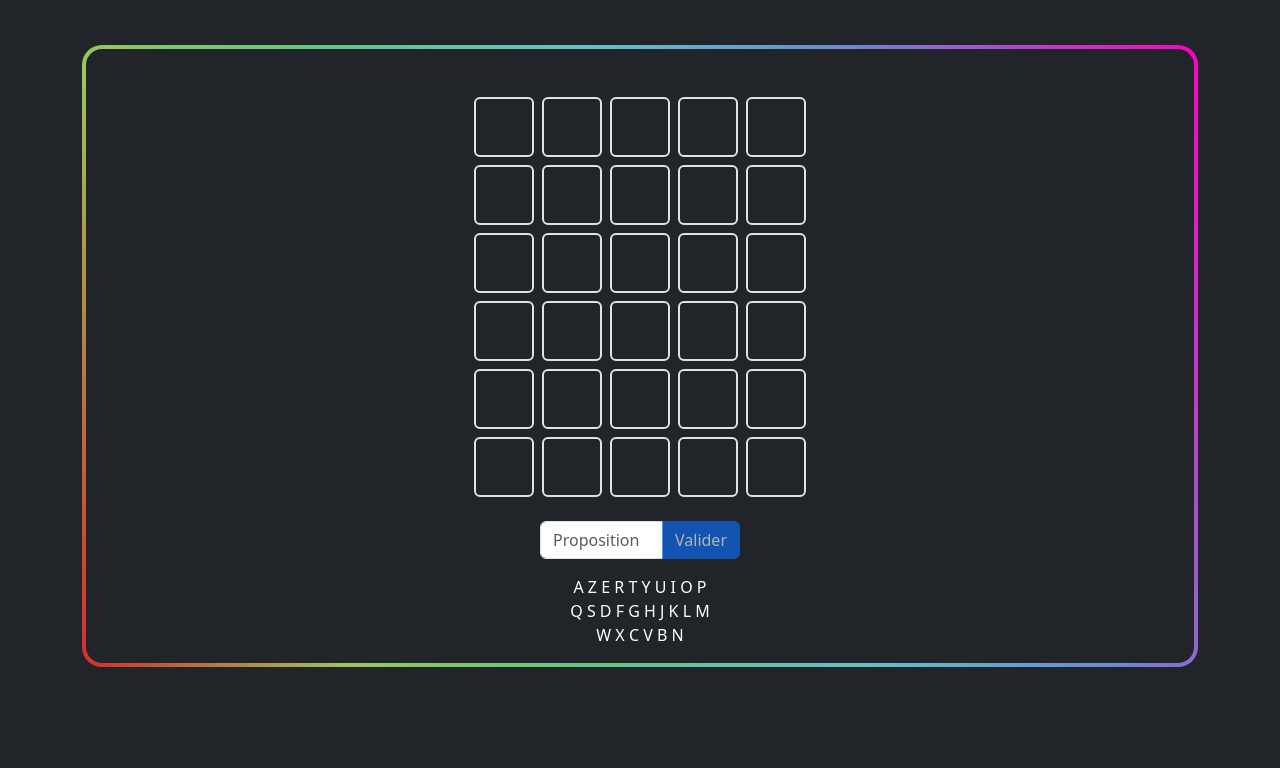
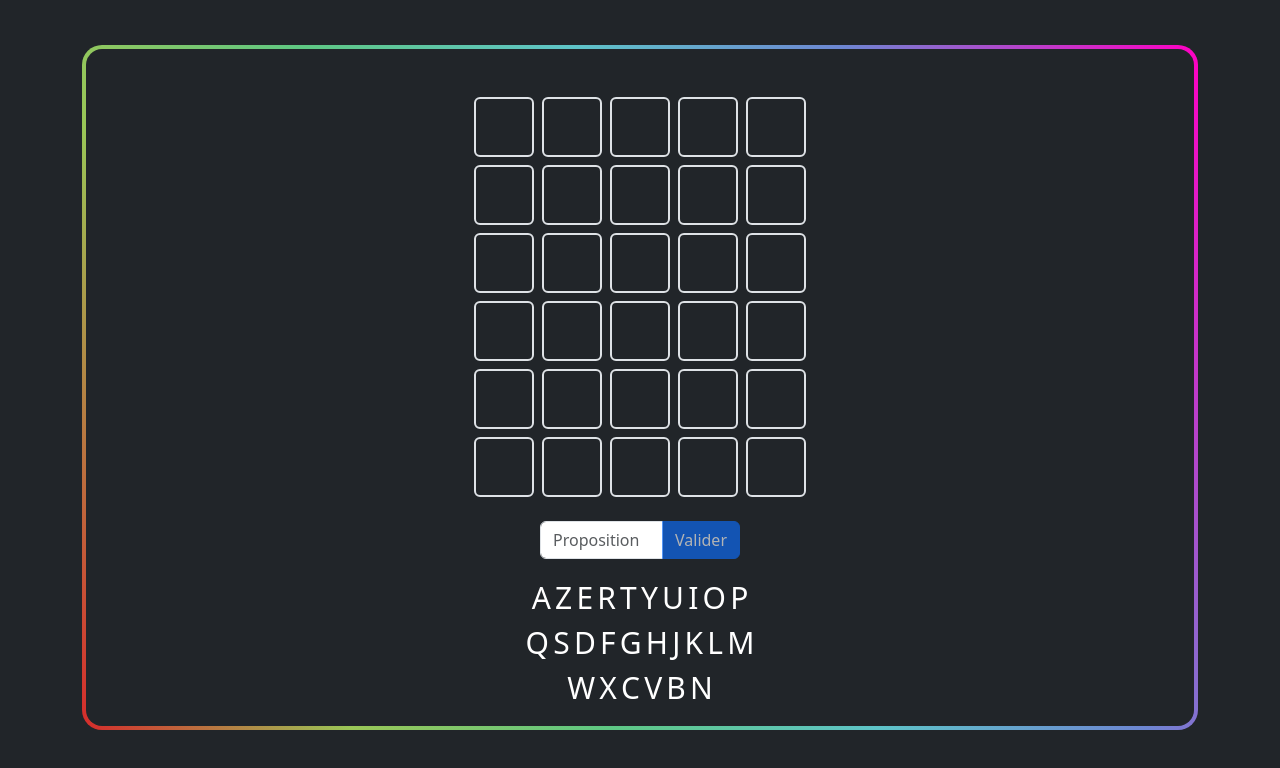
Before and after one commit to florinelef/lespetitsjeux, a website: page games/wordeul/index.html in a window 1280 px wide. Shown: the part 194-962 px from the top of the page. Before the commit the page ends 909 px from the top, so only its background shows below. Drawn offline with nearby package versions, Linux system fonts and the light colour scheme; no server answers.

Commit message:
modif lisibilité wordeul

```diff
--- a/assets/style.css
+++ b/assets/style.css
@@ -29,7 +29,6 @@
 }
 
 .gray-letter {
-  background-color: #3a3a3c;
   font-size: 30px;
 }
 
@@ -133,3 +132,7 @@
     opacity: 0;
   }
 }
+
+.notin {
+  color: rgb(109, 109, 109);
+}
--- a/games/wordeul/index.html
+++ b/games/wordeul/index.html
@@ -81,32 +81,32 @@
                     </div>
                 </div>
                 <div id="keyboard-colored" class="mb-3">
-                    <span id="letter-a" class="letter">A</span>
-                    <span id="letter-z" class="letter">Z</span>
-                    <span id="letter-e" class="letter">E</span>
-                    <span id="letter-r" class="letter">R</span>
-                    <span id="letter-t" class="letter">T</span>
-                    <span id="letter-y" class="letter">Y</span>
-                    <span id="letter-u" class="letter">U</span>
-                    <span id="letter-i" class="letter">I</span>
-                    <span id="letter-o" class="letter">O</span>
-                    <span id="letter-p" class="letter">P</span><br>
-                    <span id="letter-q" class="letter">Q</span>
-                    <span id="letter-s" class="letter">S</span>
-                    <span id="letter-d" class="letter">D</span>
-                    <span id="letter-f" class="letter">F</span>
-                    <span id="letter-g" class="letter">G</span>
-                    <span id="letter-h" class="letter">H</span>
-                    <span id="letter-j" class="letter">J</span>
-                    <span id="letter-k" class="letter">K</span>
-                    <span id="letter-l" class="letter">L</span>
-                    <span id="letter-m" class="letter">M</span><br>
-                    <span id="letter-w" class="letter">W</span>
-                    <span id="letter-x" class="letter">X</span>
-                    <span id="letter-c" class="letter">C</span>
-                    <span id="letter-v" class="letter">V</span>
-                    <span id="letter-b" class="letter">B</span>
-                    <span id="letter-n" class="letter">N</span>
+                    <span id="letter-a" class="letter gray-letter">A</span>
+                    <span id="letter-z" class="letter gray-letter">Z</span>
+                    <span id="letter-e" class="letter gray-letter">E</span>
+                    <span id="letter-r" class="letter gray-letter">R</span>
+                    <span id="letter-t" class="letter gray-letter">T</span>
+                    <span id="letter-y" class="letter gray-letter">Y</span>
+                    <span id="letter-u" class="letter gray-letter">U</span>
+                    <span id="letter-i" class="letter gray-letter">I</span>
+                    <span id="letter-o" class="letter gray-letter">O</span>
+                    <span id="letter-p" class="letter gray-letter">P</span><br>
+                    <span id="letter-q" class="letter gray-letter">Q</span>
+                    <span id="letter-s" class="letter gray-letter">S</span>
+                    <span id="letter-d" class="letter gray-letter">D</span>
+                    <span id="letter-f" class="letter gray-letter">F</span>
+                    <span id="letter-g" class="letter gray-letter">G</span>
+                    <span id="letter-h" class="letter gray-letter">H</span>
+                    <span id="letter-j" class="letter gray-letter">J</span>
+                    <span id="letter-k" class="letter gray-letter">K</span>
+                    <span id="letter-l" class="letter gray-letter">L</span>
+                    <span id="letter-m" class="letter gray-letter">M</span><br>
+                    <span id="letter-w" class="letter gray-letter">W</span>
+                    <span id="letter-x" class="letter gray-letter">X</span>
+                    <span id="letter-c" class="letter gray-letter">C</span>
+                    <span id="letter-v" class="letter gray-letter">V</span>
+                    <span id="letter-b" class="letter gray-letter">B</span>
+                    <span id="letter-n" class="letter gray-letter">N</span>
                 </div>
             </div>
 
--- a/games/wordeul/wordeul.js
+++ b/games/wordeul/wordeul.js
@@ -124,10 +124,9 @@ function writeWord(word, linenumber, letter = 0, lettersRemaining = null) {
 							lettersStatus[word[i]] = 1;
 							lettersRemaining[idx] = null;
 						} else {
-							b.classList.add('gray-letter');
 							document
 								.querySelector(`#letter-${word[i]}`)
-								.classList.add('gray-letter');
+								.classList.add('notin');
 							lettersStatus[word[i]] = 0;
 						}
 					}
```
